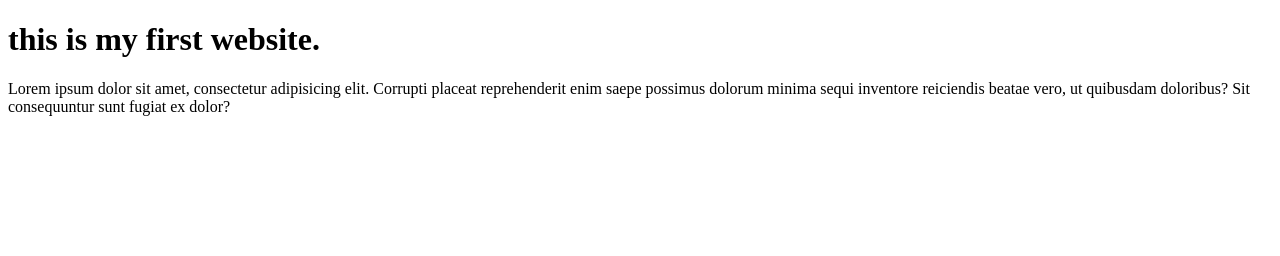
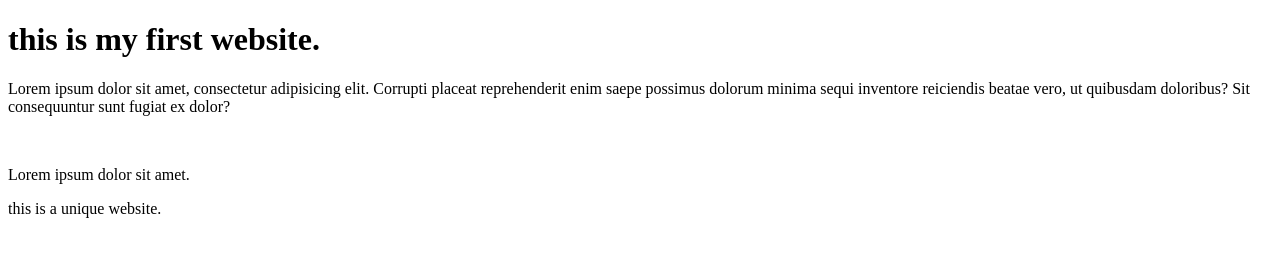
Before and after one commit to rasel123a/my-first-website-1, a plain HTML site: page index.html in a window 1280 px wide. Drawn offline with Linux system fonts and the light colour scheme.

Commit message:
Update index.html

```diff
--- a/index.html
+++ b/index.html
@@ -8,5 +8,9 @@
 <body>
     <h1>this is my first website.</h1>
     <p>Lorem ipsum dolor sit amet, consectetur adipisicing elit. Corrupti placeat reprehenderit enim saepe possimus dolorum minima sequi inventore reiciendis beatae vero, ut quibusdam doloribus? Sit consequuntur sunt fugiat ex dolor?</p>
+
+    <br>
+    <p>Lorem ipsum dolor sit amet.</p>
+    <p>this is a unique website.</p>
 </body>
 </html
```
